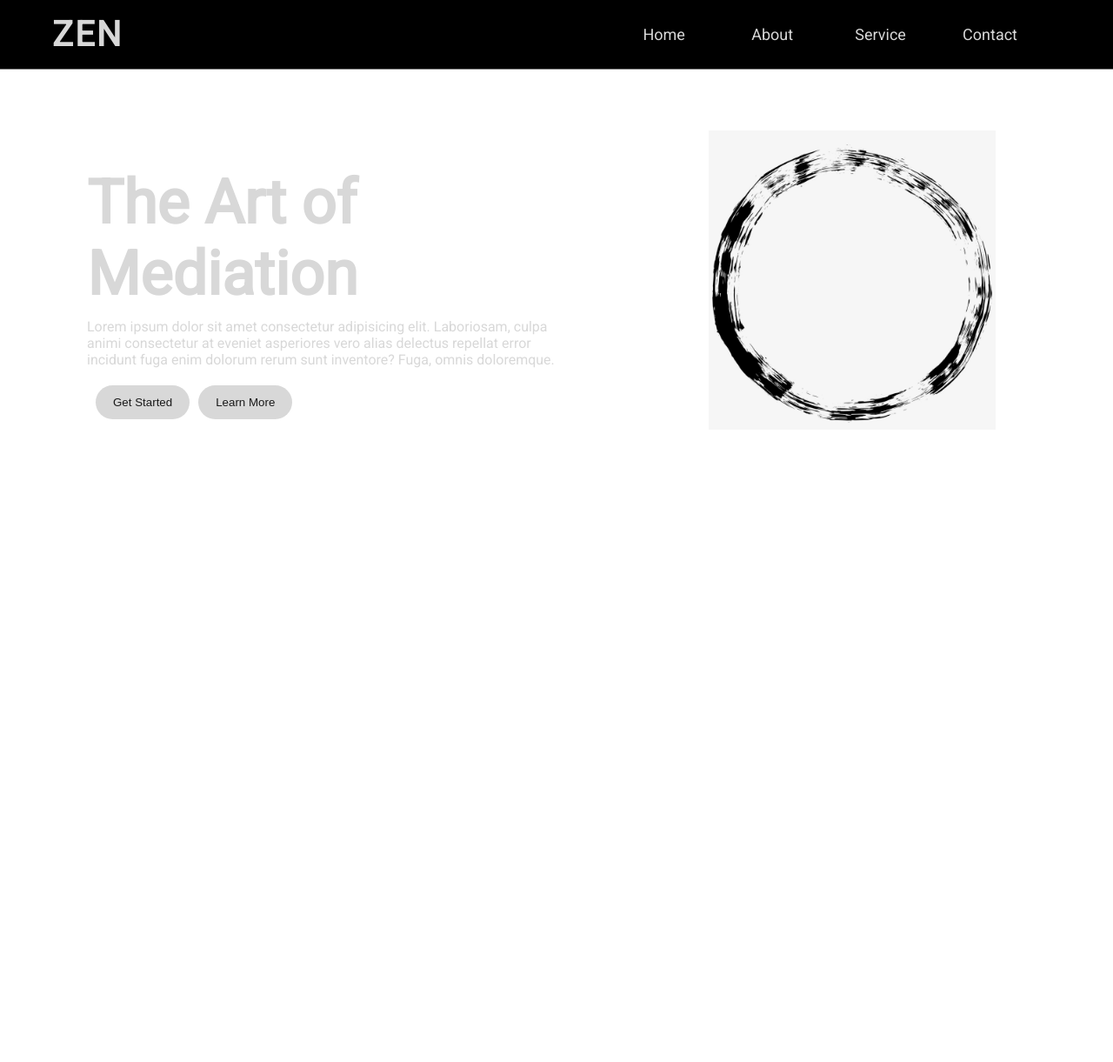
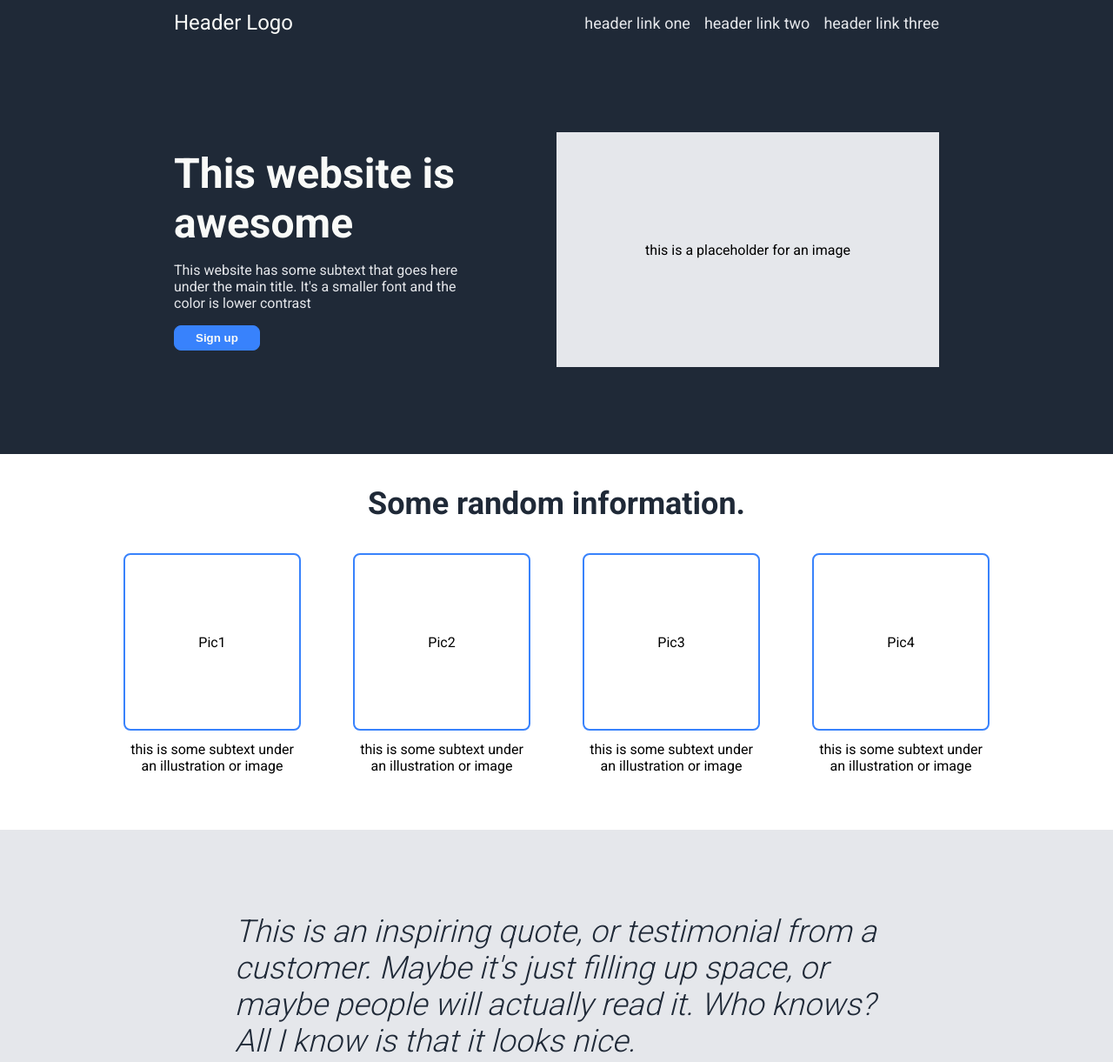
Before and after one commit to git-TAP/odin-landing, a plain HTML site: page index.html in a window 1280 px wide. Shown: the top 1221 px of the page at 87% size. Before the commit the page ends 800 px from the top, so only its background shows below. Drawn offline with Linux system fonts and the light colour scheme.

Commit message:
Done landing page

```diff
--- a/index.html
+++ b/index.html
@@ -4,31 +4,75 @@
     <meta charset="UTF-8">
     <meta http-equiv="X-UA-Compatible" content="IE=edge">
     <meta name="viewport" content="width=device-width, initial-scale=1.0">
-    <title>My Odin Landing Page</title>
-    <link rel="stylesheet" href="./style.css">
+    <title>The Landing Page</title>
+    <link rel="stylesheet" href="style.css">
 </head>
 <body>
-    <nav class="navbar">
-        <a href="index.html" class="nav-logo">Zen</a>
-        <ul>
-            <li><a href="#">Home</a></li>
-            <li><a href="#">About</a></li>
-            <li><a href="#">Service</a></li>
-            <li><a href="#">Contact</a></li>
+    <div class="header">
+        <div class="header-logo">
+            Header Logo
+        </div>
+        <ul class="header-links">
+            <li><a href="https://www.google.com">header link one</a></li>
+            <li><a href="https://www.google.com">header link two</a></li>
+            <li><a href="https://www.google.com">header link three</a></li>
         </ul>
+    </div>
 
-    </nav>
-    <main>
-        <div class="content">
-            <h1>The Art of Mediation</h1>
-            <p>Lorem ipsum dolor sit amet consectetur adipisicing elit. Laboriosam, culpa animi consectetur at eveniet asperiores vero alias delectus repellat error incidunt fuga enim dolorum rerum sunt inventore? Fuga, omnis doloremque.</p>
-            <button class="btns">Get Started</button>
-            <button class="btns">Learn More</button>
+    <div class="intro">
+        <div class="intro-left">
+            <h1>This website is awesome</h1>
+            <div class="subtext">
+                <p>This website has some subtext that goes here under the main title. It's a smaller font and the color is lower contrast</p>
+            </div>
+            <div class="signup-button">
+                <button type="button">Sign up</button>
+            </div>
         </div>
-        <div>
-            <img src="circle.png" alt="circle">
+        <div class="intro-right">
+            this is a placeholder for an image
         </div>
-    </main>
+    </div>
 
+    <h3>Some random information.</h3>
+    <div class="info-container">
+        <div class="info">
+            <div class="info-img">Pic1</div>
+            <div class="info-text">this is some subtext under an illustration or image</div>
+        </div>
+        <div class="info">
+            <div class="info-img">Pic2</div>
+            <div class="info-text">this is some subtext under an illustration or image</div>
+        </div>
+        <div class="info">
+            <div class="info-img">Pic3</div>
+            <div class="info-text">this is some subtext under an illustration or image</div>
+        </div>
+        <div class="info">
+            <div class="info-img">Pic4</div>
+            <div class="info-text">this is some subtext under an illustration or image</div>
+        </div>
+    </div>
+
+    <figure class="quote">
+        <blockquote>
+            <p>This is an inspiring quote, or testimonial from a customer. Maybe it's just filling up space, or maybe people will actually read it. Who knows? All I know is that it looks nice.</p>
+        </blockquote>
+        <figcaption class="cite">-Thor, God of Thunder</figcaption>
+    </figure>
+
+    <div class="call-to-action-container">
+        <div class="call-to-action">
+            <h4>Call to action! It's time!</h4>
+            <p>Sign up for our product by clicking that button right over there!</p>
+        </div>
+        <div class="lower-signup-button">
+            <button type="button">Sign up</button>
+        </div>
+    </div>
+
+    <div class="footer">
+        <p>Copyright &copy The Odin Project</p>
+    </div>
 </body>
 </html>
--- a/style.css
+++ b/style.css
@@ -1,109 +1,182 @@
-@import url('https://fonts.googleapis.com/css2?family=Roboto&display=swap');
+@import url('https://fonts.googleapis.com/css2?family=Roboto:wght@300;400;600;700&display=swap');
 
-*{
-    padding: 0;
+body {
+    font-family: Roboto, sans-serif;
+    height: 100vh;
     margin: 0;
-    box-sizing: border-box;
+    display: flex;
+    flex-direction: column;
+
 }
 
-.navbar{
-    background-color: black;
-    color: white;
-    border-bottom: 0.5px solid gray;
-    width: 100%;
-    line-height: 80px;
-    height: 80px;
-    font-size: 18px;
-    padding: 0 30px;
-    position: absolute;
-    top: 0;
-    left: 0;
-    font-family: 'Roboto';
+.header {
+    height: 72px;
+    background-color: #1F2937;
+    display: flex;
+    justify-content: space-between;
+    padding: 12px 200px;
 }
 
-.navbar a{
-    text-decoration: none;
-    color: #d8d8d8;
+.header-logo {
+    font-size: 24px;
+    color: #F9FAF8
 }
 
-.navbar a.nav-logo{
-    float: left;
-    height: inherit;
-    line-height: inherit;
-    padding: 0 30px;
-    font-size: 40px;
-    text-transform: uppercase;
-    letter-spacing: 2px;
-    font-family: 'Roboto';
-    color: #d8d8d8;
-    font-weight: bold;
+.header-links {
+    font-size: 18px;
 }
 
-.navbar ul{
-    float: right;
-    list-style: none;
-    height: inherit;
-    line-height: inherit;
-    padding: 0 50px;
+ul {
+    margin: 0;
+    padding: 0;
+    list-style-type: none;
+    display: flex;
+    align-items: center;
+    gap: 16px;
 }
 
-.navbar ul li{
-    display: inline-block;
-}
-.navbar ul li a{
-    display: block;
-    text-align: center;
-    min-width: 120px;
-    padding: 0 30px;
+a {
+    text-decoration: none;
+    color: #E5E7EB
 }
 
-.navbar ul li a:hover{
-    background-color: gray;
+h1 {
+    margin: 0;
+    padding: 0;
+    font-size: 48px;
+    font-weight: extra-bold;
+    color: #F9FAF8;
 }
 
-.content{
-    font-family: 'Roboto';
-    color: #d8d8d8;
-    margin-top: 30%;
-    margin-left: 100px;
+.intro {
+    background-color: #1F2937;
+    display: flex;
+    padding: 100px 200px;
+    margin: 0;
 }
 
-h1{
-    font-size: 70px;
-}
-p{
-    margin-top: 10px;
-}
-main{
-    display: grid;
-    grid-template-columns: 1fr 1fr;
+.subtext {
+    color: #E5E7EB;
+    padding-right: 100px;
 }
 
-.btns{
-    margin-top: 20px;
-    background-color: #d8d8d8;
-    cursor: pointer;
-    color: #191919;
-    padding: 12px 20px;
-    float: left;
-    border: 0;
-    border-radius: 20px;
-    margin-left: 10px;
+.intro-left {
+    display: flex;
+    flex-direction: column;
+    justify-content: center;
+    flex: 1;
 }
 
-.btns:hover{
-    background-color: #848484;
+.intro-right {
+    min-height: 270px;
+    min-width: 200px;
+    text-align: center;
+    display: flex;
+    align-items: center;
+    justify-content: center;
+    background-color: #E5E7EB;
+    flex: 1;
 }
 
-img{
-    margin-top: 150px;
-    margin-left: 175px;
-    width: 330px;
-    filter: grayscale(1);
+button {
+    background: #3882FC;
+    border: 1px solid #3882FC;
+    padding: 6px 24px;
+    border-radius: 8px;
+    color: #F9FAF8;
+    font-weight: 600;
 }
 
-img:hover{
-    filter: grayscale(0);
-    transition: 3s;
-    cursor: pointer;
+h3 {
+    font-size: 36px;
+    color: #1F2937;
+    align-self: center;
 }
+
+.info-container {
+    display: flex;
+    justify-content: center;
+    flex-wrap: wrap;
+    gap: 64px;
+    text-align: center;
+}
+
+.info {
+    display: flex;
+    flex-direction: column;
+    align-items: center;
+    max-width: 200px;
+    gap: 12px;
+    margin-bottom: 64px;
+}
+
+.info-img {
+    display: flex;
+    width: 200px;
+    height: 200px;
+    border: 2px solid #3882FC;
+    border-radius: 8px;
+    justify-content: center;
+    align-items: center;
+}
+
+.quote {
+    margin: 0;
+    display: flex;
+    flex-direction: column;
+    background-color: #E5E7EB;
+    padding: 96px 270px 64px;
+    gap: 12px;
+}
+
+blockquote, blockquote p {
+    margin: 0;
+    font-size: 36px;
+    font-weight: 300;
+    font-style: italic;
+    color: #1F2937;
+}
+
+.quote .cite {
+    font-size: 24px;
+    font-style: normal;
+    font-weight: 600;
+    color: #1F2937;
+    margin-left: auto;
+}
+
+.call-to-action-container {
+    background-color: #3882FC;
+    display: flex;
+    justify-content: space-around;
+    align-items: center;
+    margin: 84px 200px;
+    padding: 48px;
+    border-radius: 6px;
+    gap: 36px;
+    color: #F9FAF8;
+}
+
+.lower-signup-button button {
+    border: 1px solid #E5E7EB;
+}
+
+h4, .call-to-action-container p {
+    margin: 0;
+}
+
+.call-to-action h4{
+    font-weight: 700;
+    margin-bottom: 6px;
+}
+
+.footer {
+    height: 72px;
+    background-color: #1F2937;
+    display: flex;
+    justify-content: center;
+    align-items: center;
+    padding: 12px;
+    color: #F9FAF8;
+    gap: 48px;
+}
```
